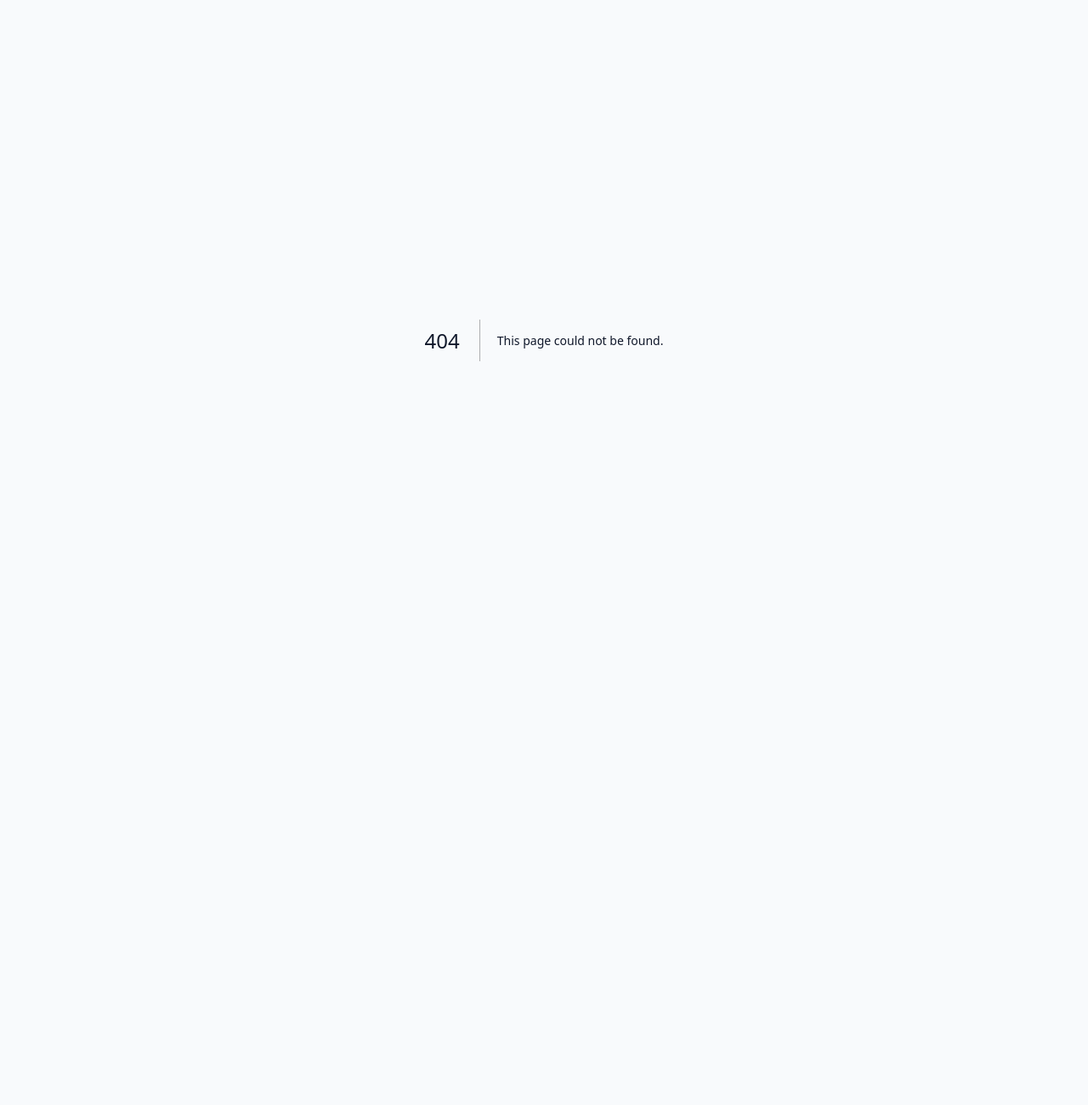
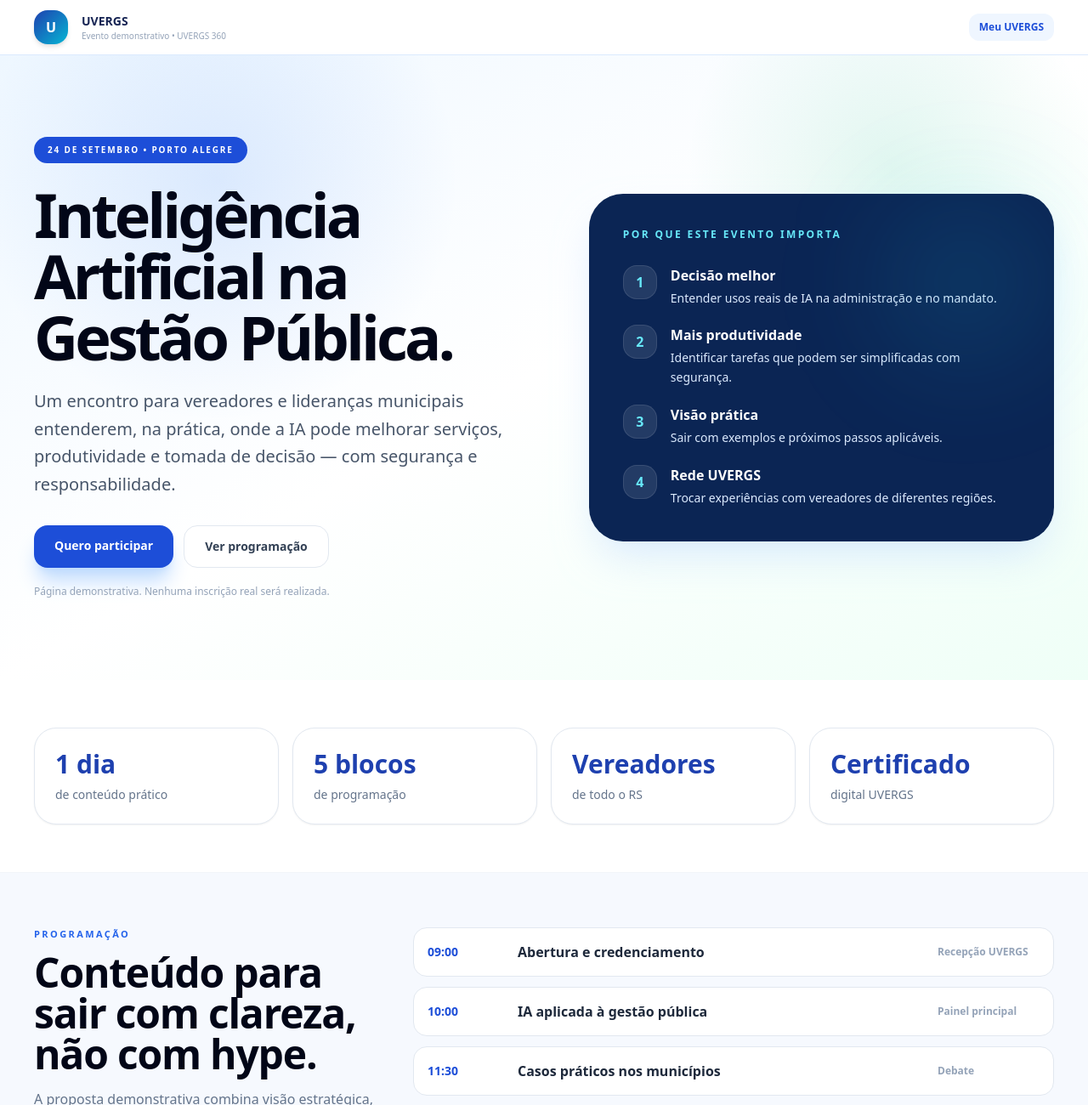
Before and after one commit to Wspinheiro111/uvergs-360, a Next.js app in the folder apps/web/: page /eventos/ia-gestao-publica in a window 1280 px wide. Before the commit this address had no page. Shown: the top 1300 px of the page at 85% size. Before the commit the page ends 800 px from the top, so only its background shows below. Built offline with nearby package versions, Linux system fonts and the light colour scheme.

Commit message:
feat(events): criar landing publica demonstrativa de evento

```diff
--- /dev/null
+++ b/apps/web/src/app/eventos/ia-gestao-publica/page.tsx
@@ -0,0 +1,36 @@
+import Link from "next/link";
+
+const agenda = [
+  ["09:00", "Abertura e credenciamento", "Recepção UVERGS"],
+  ["10:00", "IA aplicada à gestão pública", "Painel principal"],
+  ["11:30", "Casos práticos nos municípios", "Debate"],
+  ["14:00", "Oficina: como começar com segurança", "Atividade prática"],
+  ["16:30", "Encerramento e próximos passos", "Networking"],
+];
+
+export default function EventoIaGestaoPublicaPage(){
+  return <div className="min-h-screen bg-white text-slate-950">
+    <header className="border-b border-blue-100 bg-white/90 backdrop-blur-xl sticky top-0 z-40">
+      <div className="mx-auto max-w-[1400px] px-5 lg:px-10 h-16 flex items-center gap-4"><div className="w-10 h-10 rounded-2xl bg-gradient-to-br from-blue-800 to-cyan-500 text-white flex items-center justify-center font-black shadow-md">U</div><div className="flex-1"><p className="text-sm font-black text-blue-950">UVERGS</p><p className="text-[10px] text-slate-400">Evento demonstrativo • UVERGS 360</p></div><Link href="/portal/vereador" className="rounded-xl bg-blue-50 text-blue-700 px-3 py-2 text-xs font-black">Meu UVERGS</Link></div>
+    </header>
+
+    <main>
+      <section className="relative overflow-hidden bg-gradient-to-br from-[#eef7ff] via-white to-[#effff7]">
+        <div className="absolute inset-0 bg-[radial-gradient(circle_at_20%_20%,rgba(59,130,246,.14),transparent_24%),radial-gradient(circle_at_82%_18%,rgba(16,185,129,.12),transparent_20%)]"/>
+        <div className="relative mx-auto max-w-[1400px] px-5 lg:px-10 py-16 lg:py-24 grid lg:grid-cols-[1.05fr_.95fr] gap-12 items-center">
+          <div><span className="inline-flex rounded-full bg-blue-700 text-white px-4 py-2 text-[10px] font-black uppercase tracking-[.18em]">24 de setembro • Porto Alegre</span><h1 className="mt-6 text-5xl lg:text-7xl font-black tracking-[-.055em] leading-[.95]">Inteligência Artificial na Gestão Pública.</h1><p className="mt-6 max-w-3xl text-xl text-slate-600 leading-relaxed">Um encontro para vereadores e lideranças municipais entenderem, na prática, onde a IA pode melhorar serviços, produtividade e tomada de decisão — com segurança e responsabilidade.</p><div className="mt-8 flex flex-wrap gap-3"><a href="#inscricao" className="rounded-2xl bg-blue-700 px-6 py-3.5 text-sm font-black text-white shadow-xl shadow-blue-200">Quero participar</a><a href="#programacao" className="rounded-2xl border border-slate-200 bg-white px-6 py-3.5 text-sm font-black text-slate-700">Ver programação</a></div><p className="mt-5 text-xs text-slate-400">Página demonstrativa. Nenhuma inscrição real será realizada.</p></div>
+          <div className="relative"><div className="rounded-[40px] bg-[#0b2554] p-8 lg:p-10 text-white shadow-2xl shadow-blue-200/60 overflow-hidden"><div className="absolute right-0 top-0 w-52 h-52 rounded-full bg-cyan-400/10 blur-3xl"/><p className="text-xs font-black uppercase tracking-[.2em] text-cyan-300">Por que este evento importa</p><div className="mt-7 space-y-5">{[["Decisão melhor","Entender usos reais de IA na administração e no mandato."],["Mais produtividade","Identificar tarefas que podem ser simplificadas com segurança."],["Visão prática","Sair com exemplos e próximos passos aplicáveis."],["Rede UVERGS","Trocar experiências com vereadores de diferentes regiões."]].map(([t,d],i)=><div key={t} className="flex gap-4"><div className="w-10 h-10 shrink-0 rounded-2xl bg-white/10 border border-white/10 flex items-center justify-center font-black text-cyan-300">{i+1}</div><div><p className="font-black">{t}</p><p className="mt-1 text-sm text-blue-100 leading-relaxed">{d}</p></div></div>)}</div></div></div>
+        </div>
+      </section>
+
+      <section className="mx-auto max-w-[1400px] px-5 lg:px-10 py-14 grid md:grid-cols-4 gap-4">{[["1 dia","de conteúdo prático"],["5 blocos","de programação"],["Vereadores","de todo o RS"],["Certificado","digital UVERGS"]].map(([v,l])=><div key={v} className="rounded-[26px] border border-slate-200 bg-white p-6 shadow-sm"><p className="text-3xl font-black text-blue-800">{v}</p><p className="mt-2 text-sm text-slate-500">{l}</p></div>)}</section>
+
+      <section id="programacao" className="bg-[#f6f9fe] border-y border-slate-100"><div className="mx-auto max-w-[1400px] px-5 lg:px-10 py-16"><div className="grid lg:grid-cols-[.7fr_1.3fr] gap-10"><div><p className="text-[11px] font-black uppercase tracking-[.22em] text-blue-600">Programação</p><h2 className="mt-3 text-4xl lg:text-5xl font-black tracking-tight">Conteúdo para sair com clareza, não com hype.</h2><p className="mt-4 text-slate-500 leading-relaxed">A proposta demonstrativa combina visão estratégica, exemplos de uso e orientação prática para o setor público.</p></div><div className="space-y-3">{agenda.map(([hora,titulo,tipo])=><div key={hora} className="grid sm:grid-cols-[90px_1fr_120px] gap-4 items-center rounded-2xl border border-slate-200 bg-white p-4"><b className="text-sm text-blue-700">{hora}</b><p className="font-black text-slate-800">{titulo}</p><span className="text-xs font-bold text-slate-400">{tipo}</span></div>)}</div></div></div></section>
+
+      <section id="inscricao" className="mx-auto max-w-[1400px] px-5 lg:px-10 py-16"><div className="grid lg:grid-cols-[1fr_.8fr] gap-8 items-start"><div><p className="text-[11px] font-black uppercase tracking-[.22em] text-emerald-700">Inscrição demonstrativa</p><h2 className="mt-3 text-4xl lg:text-5xl font-black tracking-tight">Menos etapas. Mais conversão.</h2><p className="mt-4 max-w-2xl text-slate-500 leading-relaxed">No UVERGS 360, uma landing de evento pode ser ligada à origem da campanha para medir fonte → inscrição → presença → recorrência.</p><div className="mt-7 grid sm:grid-cols-3 gap-3">{[["Campanha","E-mail segmentado"],["Origem","Missões"],["Afinidade","96%"]].map(([a,b])=><div key={a} className="rounded-2xl bg-emerald-50 border border-emerald-100 p-4"><p className="text-[10px] font-black uppercase tracking-widest text-emerald-600">{a}</p><p className="mt-2 text-sm font-black text-emerald-950">{b}</p></div>)}</div></div>
+        <div className="rounded-[32px] border border-blue-100 bg-white p-6 lg:p-8 shadow-xl shadow-blue-100/40"><div className="flex items-center justify-between gap-4"><div><p className="text-sm font-black">Pré-inscrição</p><p className="mt-1 text-xs text-slate-400">Exemplo não funcional</p></div><span className="rounded-full bg-blue-50 px-3 py-1 text-[10px] font-black text-blue-700">2 minutos</span></div><div className="mt-6 space-y-4"><label className="block"><span className="text-xs font-bold text-slate-500">Nome</span><div className="mt-2 rounded-xl border border-slate-200 bg-slate-50 px-4 py-3 text-sm text-slate-400">Ana Martins</div></label><label className="block"><span className="text-xs font-bold text-slate-500">Câmara</span><div className="mt-2 rounded-xl border border-slate-200 bg-slate-50 px-4 py-3 text-sm text-slate-400">Câmara Municipal de Santo Ângelo</div></label><label className="block"><span className="text-xs font-bold text-slate-500">E-mail</span><div className="mt-2 rounded-xl border border-slate-200 bg-slate-50 px-4 py-3 text-sm text-slate-400">ana.martins@exemplo.demo</div></label></div><button className="mt-6 w-full rounded-2xl bg-blue-700 px-5 py-3.5 text-sm font-black text-white">Continuar inscrição</button><p className="mt-3 text-[10px] leading-relaxed text-slate-400">Em produção, consentimentos, preferências, finalidade e política de privacidade devem acompanhar o fluxo adequado.</p></div></div></section>
+
+      <section className="bg-gradient-to-r from-blue-800 to-cyan-600 text-white"><div className="mx-auto max-w-[1400px] px-5 lg:px-10 py-12 flex flex-col lg:flex-row gap-6 lg:items-center lg:justify-between"><div><p className="text-xs font-black uppercase tracking-[.2em] text-blue-100">UVERGS 360</p><h2 className="mt-2 text-3xl font-black">Da campanha à presença, tudo mensurável.</h2><p className="mt-2 text-sm text-blue-100">Esta landing fecha o fluxo demonstrativo de aquisição e relacionamento.</p></div><div className="flex flex-wrap gap-3"><Link href="/admin/growth/campaigns" className="rounded-2xl bg-white px-5 py-3 text-sm font-black text-blue-800">Ver Central de Campanhas</Link><Link href="/admin/growth/journeys" className="rounded-2xl border border-white/20 bg-white/10 px-5 py-3 text-sm font-black text-white">Ver Jornadas</Link></div></div></section>
+    </main>
+  </div>;
+}
```
